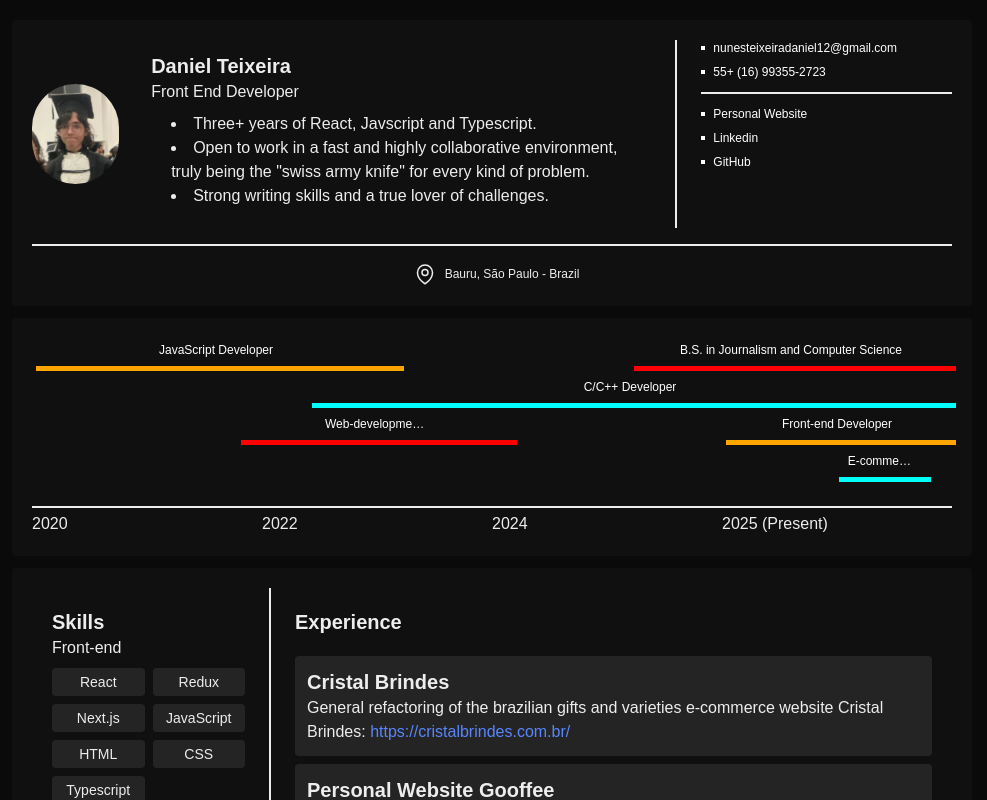
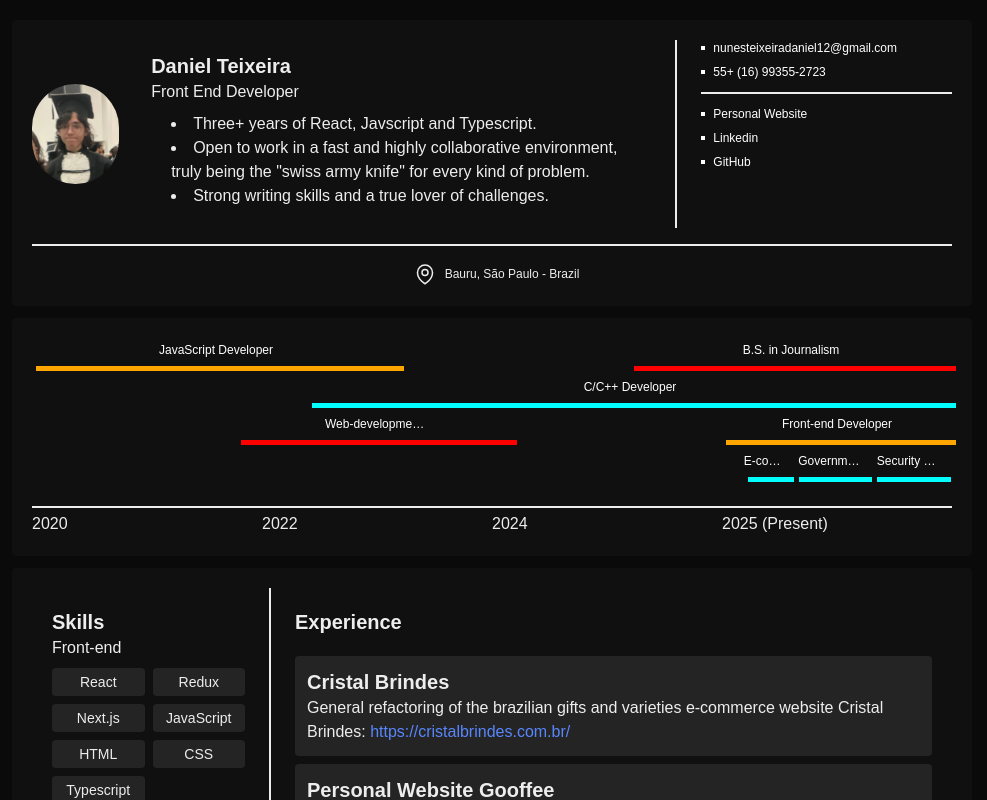
Before and after one commit to nobody-but-me/resume, a Next.js app: page / in a window 1280 px wide. Shown: the top 800 px of the page, without its empty margins (148-1135 px from the left). Built offline with nearby package versions, Linux system fonts and the light colour scheme.

Commit message:
Updating timeline.

```diff
--- a/app/page.tsx
+++ b/app/page.tsx
@@ -119,7 +119,7 @@ function Timeline() {
         <div className="w-full flex flex-row justify-end gap-1">
 	  <Line text_length={25} text="JavaScript Developer" colour="orange" width="40%" tooltip_title="Non-professional JavaScript Developer" tooltip_text="For small groups of game development and personal use."/>
 	  <span className="w-full"></span>
-          <Line text_length={35} text="B.S. in Journalism and Computer Science" colour="red" width="35%" tooltip_title="B.S. in Journalism and Computer Science" tooltip_text="Universidade Estadual Paulista 'Júlio de Mesquita Filho' (UNESP)" />
+          <Line text_length={35} text="B.S. in Journalism" colour="red" width="35%" tooltip_title="B.S. in Journalism" tooltip_text="Universidade Estadual Paulista 'Júlio de Mesquita Filho' (UNESP)" />
 	</div>
 	<Line text_length={25} text="C/C++ Developer" colour="cyan" width="70%" tooltip_title="C/C++ Developer" tooltip_text="Student and non-professional contact" />
 	<div className="w-full flex flex-row items-center justify-end gap-1">
@@ -129,8 +129,12 @@ function Timeline() {
 	  <Line text_length={25} text="Front-end Developer" colour="orange" width="25%" tooltip_title="Front-end Developer" tooltip_text="Desperta Startup (May, 2025 - )" />
 	</div>
 	<div className="w-full flex flex-row items-center justify-end">
-          <Line text_length={10} text="E-commerce website" colour="cyan" width="10%" tooltip_title="E-Commerce WebSite" tooltip_text="BNAP Atas públicas, for Desperta Startup." />
-	  <div className="w-[25px]"></div>
+          <Line text_length={10} text="E-commerce Website" colour="cyan" width="5%" tooltip_title="E-Commerce WebSite" tooltip_text="Cristal Brindes, for Desperta Startup." />
+	  <span className="w-[5px]"></span>
+          <Line text_length={10} text="Government Website" colour="cyan" width="8%" tooltip_title="Government website" tooltip_text="BNAP Atas públicas, for Desperta Startup." />
+	  <span className="w-[5px]"></span>
+          <Line text_length={10} text="Security Website" colour="cyan" width="8%" tooltip_title="Website version of security application" tooltip_text="Engseg, for Desperta Startup." />
+	  <span className="w-[5px]"></span>
 	</div>
       </div>
 
```
